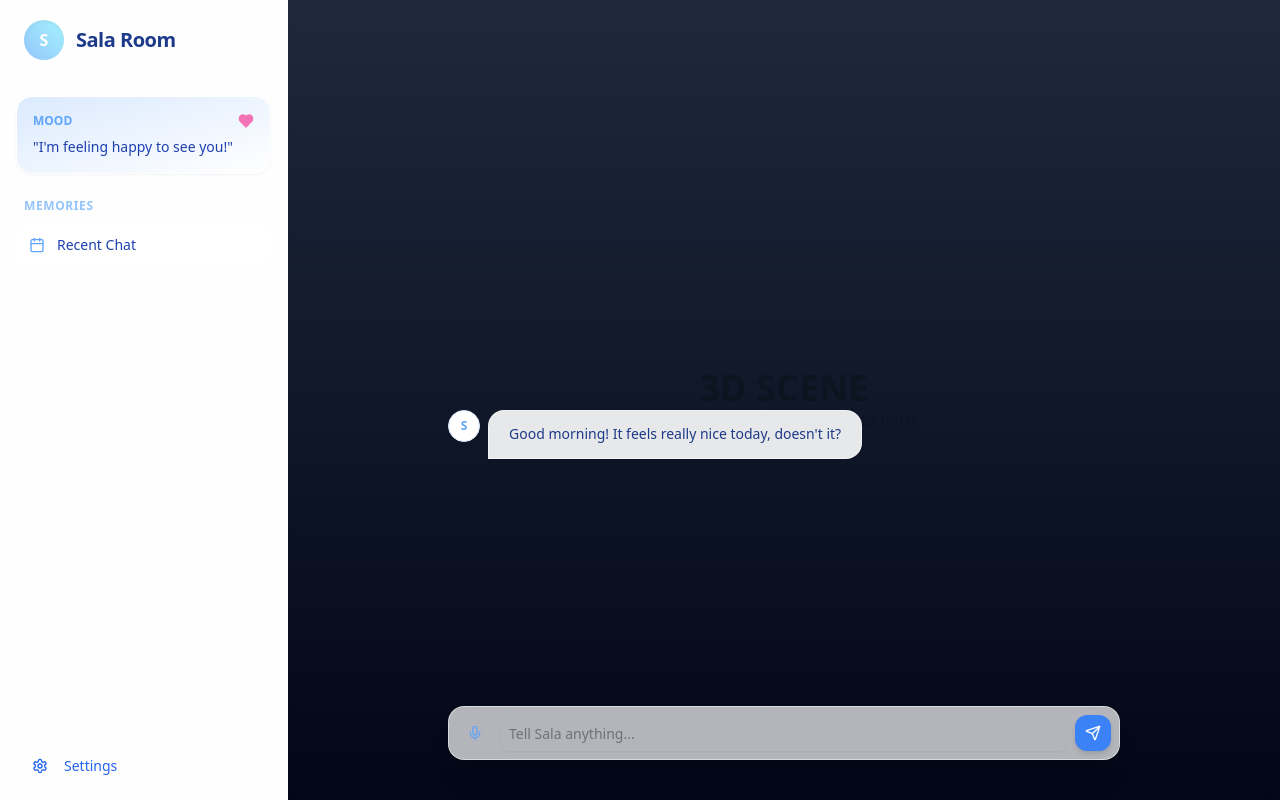
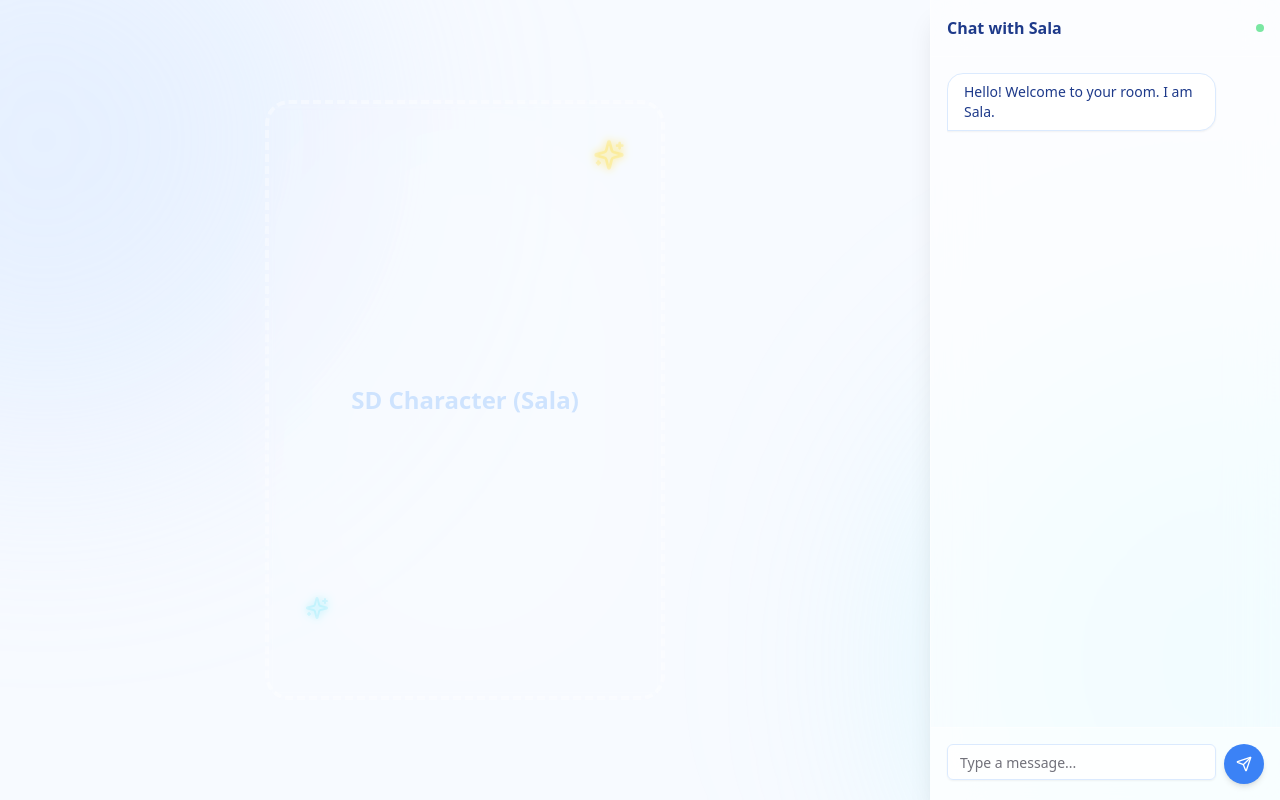
Before and after one commit to eddie-eights/sala-3d-unity, a Next.js app in the folder apps/web/: page /chat in a window 1280 px wide. Built offline with nearby package versions, Linux system fonts and the light colour scheme.

Commit message:
feat(web): add chat page layout and toast notifications

```diff
--- a/apps/web/app/chat/page.tsx
+++ b/apps/web/app/chat/page.tsx
@@ -1,112 +1,71 @@
-'use client';
+"use client";
 
-import { useState } from 'react';
+import { useState } from "react";
 import { Button } from "@/components/ui/button";
 import { Input } from "@/components/ui/input";
 import { ScrollArea } from "@/components/ui/scroll-area";
-import UnityView from "@/components/unity/unity-wrapper";
-import { Send, Mic, Settings, Calendar, Heart, Menu } from 'lucide-react';
-import Link from 'next/link';
-
-type Message = {
-    id: string;
-    role: 'user' | 'assistant';
-    content: string;
-}
+import { Send, Sparkles } from "lucide-react";
 
 export default function ChatPage() {
+  const [messages, setMessages] = useState<{ role: 'user' | 'assistant', content: string }[]>([
+    { role: 'assistant', content: 'Hello! Welcome to your room. I am Sala.' }
+  ]);
   const [input, setInput] = useState('');
-    const [messages, setMessages] = useState<Message[]>([
-        { id: '1', role: 'assistant', content: 'Good morning! It feels really nice today, doesn\'t it?' }
-    ]);
 
   const handleSend = () => {
     if (!input.trim()) return;
-        const newUserMsg: Message = { id: Date.now().toString(), role: 'user', content: input };
-        setMessages(prev => [...prev, newUserMsg]);
+    setMessages(prev => [...prev, { role: 'user', content: input }]);
     setInput('');
-
     // Mock response
     setTimeout(() => {
-             const newAiMsg: Message = { id: (Date.now() + 1).toString(), role: 'assistant', content: 'I am listening... (Database not connected yet!)' };
-             setMessages(prev => [...prev, newAiMsg]);
+        setMessages(prev => [...prev, { role: 'assistant', content: "That's interesting!" }]);
     }, 1000);
   };
 
   return (
-        <div className="flex h-screen w-full bg-blue-50/20 overflow-hidden font-sans">
-            {/* Sidebar (Cute/Glassmorphism) */}
-            <aside className="hidden w-72 flex-col border-r border-white/40 bg-white/60 backdrop-blur-md md:flex z-20 shadow-sm">
-                <div className="flex h-20 items-center px-6 border-b border-white/40">
-                    <div className="h-10 w-10 rounded-full bg-gradient-to-tr from-blue-300 to-cyan-200 shadow-inner flex items-center justify-center text-white font-bold">S</div>
-                    <span className="ml-3 text-xl font-bold text-blue-900 tracking-tight">Sala Room</span>
+    <div className="flex h-screen w-full bg-blue-50/50 overflow-hidden relative">
+       {/* Background Decoration */}
+       <div className="absolute top-[-20%] left-[-20%] h-[600px] w-[600px] rounded-full bg-blue-200/30 blur-[120px] pointer-events-none" />
+       <div className="absolute bottom-[-20%] right-[-20%] h-[600px] w-[600px] rounded-full bg-cyan-200/30 blur-[120px] pointer-events-none" />
+
+      {/* Main Content: Character Display (Center) */}
+      <div className="flex-1 flex flex-col items-center justify-center relative z-10 p-8">
+        {/* Placeholder for SD Character */}
+        <div className="relative h-[600px] w-[400px] flex items-center justify-center">
+            {/* Outline / Glow */}
+            <div className="absolute inset-0 bg-white/20 blur-3xl rounded-full" />
+
+            {/* Character Image Placeholder */}
+            {/* Replace this with an actual <img src="..." /> later */}
+            <div className="relative z-10 flex h-full w-full items-center justify-center rounded-3xl border-4 border-dashed border-white/50 bg-white/10 backdrop-blur-sm text-blue-200 font-bold text-2xl animate-pulse">
+                SD Character (Sala)
             </div>
 
-                {/* Status Card */}
-                <div className="p-4">
-                    <div className="rounded-2xl bg-gradient-to-br from-blue-100 to-white p-4 shadow-sm border border-white">
-                         <div className="flex justify-between items-center mb-2">
-                            <span className="text-xs font-bold text-blue-400 uppercase">Mood</span>
-                            <Heart className="h-4 w-4 text-pink-400 fill-pink-400 animate-pulse" />
-                         </div>
-                         <div className="text-sm text-blue-800 font-medium">
-                            "I'm feeling happy to see you!"
-                         </div>
+            {/* Floating particles/effects could go here */}
+            <Sparkles className="absolute top-10 right-10 h-8 w-8 text-yellow-300 animate-bounce" />
+            <Sparkles className="absolute bottom-20 left-10 h-6 w-6 text-cyan-300 animate-pulse" />
         </div>
       </div>
 
-                <div className="flex-1 overflow-y-auto px-4 py-2 space-y-2">
-                    <div className="px-2 text-xs font-bold uppercase text-blue-300 tracking-wider">Memories</div>
-                    <div className="flex items-center gap-3 rounded-xl bg-white/50 p-3 text-sm text-blue-800 hover:bg-white transition-colors cursor-pointer border border-transparent hover:border-blue-100">
-                        <Calendar className="h-4 w-4 text-blue-400" />
-                        <span>Recent Chat</span>
-                    </div>
+      {/* Right Sidebar: Chat Interface */}
+      <div className="w-[350px] border-l border-white/40 bg-white/60 backdrop-blur-xl shadow-xl flex flex-col z-20">
+        {/* Header */}
+        <div className="p-4 border-b border-white/40 flex items-center justify-between">
+            <h2 className="font-bold text-blue-900">Chat with Sala</h2>
+            <div className="h-2 w-2 rounded-full bg-green-400 animate-pulse" />
         </div>
 
-                <div className="border-t border-white/40 p-4">
-                    <Link href="/settings">
-                        <Button variant="ghost" className="w-full justify-start text-blue-600 hover:bg-blue-50 rounded-xl">
-                            <Settings className="mr-2 h-4 w-4" />
-                            Settings
-                        </Button>
-                    </Link>
-                </div>
-            </aside>
-
-            {/* Main Content */}
-            <main className="relative flex flex-1 flex-col h-full w-full">
-
-                {/* 3D Background Layer */}
-                <div className="absolute inset-0 z-0">
-                    <UnityView />
-                </div>
-
-                {/* Navbar Overlay (Mobile) */}
-                <div className="absolute top-0 left-0 right-0 z-10 flex h-16 items-center justify-between px-4 md:hidden pointer-events-none">
-                    <Button variant="secondary" size="icon" className="bg-white/80 shadow-sm pointer-events-auto backdrop-blur text-blue-900">
-                        <Menu className="h-6 w-6" />
-                    </Button>
-                </div>
-
-                {/* Chat Area Overlay - Floating Bottom */}
-                <div className="absolute bottom-0 left-0 right-0 z-10 flex flex-col items-center p-4 md:p-6 pb-6 md:pb-10 pointer-events-none">
-
-                    {/* Chat Logs (Scrollable) */}
-                    {/* Use 'pointer-events-auto' so we can scroll */}
-                    <ScrollArea className="mb-4 h-[35vh] w-full max-w-2xl pointer-events-auto pr-4">
-                        <div className="flex flex-col gap-4 pb-2">
-                            {messages.map((msg) => (
-                                <div key={msg.id} className={`flex ${msg.role === 'user' ? 'justify-end' : 'justify-start'} animate-in fade-in slide-in-from-bottom-2`}>
-                                    {msg.role === 'assistant' && (
-                                        <div className="mr-2 flex h-8 w-8 items-center justify-center rounded-full bg-white shadow-sm border border-blue-100 text-xs font-bold text-blue-400">S</div>
-                                    )}
-                                    <div
-                                        className={`max-w-[80%] rounded-2xl px-5 py-3 shadow-sm text-sm leading-relaxed
-                                        ${msg.role === 'user'
-                                            ? 'bg-gradient-to-r from-blue-500 to-cyan-500 text-white rounded-br-none'
-                                            : 'bg-white/90 backdrop-blur-md text-blue-900 border border-white/50 rounded-bl-none'}`}
-                                    >
-                                        {msg.content}
+        {/* Messages */}
+        <ScrollArea className="flex-1 p-4">
+            <div className="flex flex-col gap-4">
+                {messages.map((m, i) => (
+                    <div key={i} className={`flex ${m.role === 'user' ? 'justify-end' : 'justify-start'}`}>
+                        <div className={`max-w-[85%] rounded-2xl px-4 py-2 text-sm shadow-sm ${
+                            m.role === 'user'
+                            ? 'bg-blue-500 text-white rounded-br-none'
+                            : 'bg-white text-blue-900 rounded-bl-none border border-blue-100'
+                        }`}>
+                            {m.content}
                         </div>
                     </div>
                 ))}
@@ -114,23 +73,21 @@ export default function ChatPage() {
         </ScrollArea>
 
         {/* Input Area */}
-                    <div className="pointer-events-auto flex w-full max-w-2xl items-center gap-2 rounded-2xl border border-white/50 bg-white/70 p-2 shadow-xl backdrop-blur-md transition-all focus-within:bg-white/90 focus-within:scale-[1.01]">
-                        <Button variant="ghost" size="icon" className="rounded-full text-blue-400 hover:bg-blue-100 hover:text-blue-600">
-                            <Mic className="h-5 w-5" />
-                        </Button>
+        <div className="p-4 border-t border-white/40 bg-white/40">
+            <div className="flex gap-2">
                 <Input
-                            className="flex-1 border-none bg-transparent text-blue-900 placeholder-blue-300 focus-visible:ring-0 focus-visible:ring-offset-0 px-2"
-                            placeholder="Tell Sala anything..."
                     value={input}
                     onChange={(e) => setInput(e.target.value)}
                     onKeyDown={(e) => e.key === 'Enter' && handleSend()}
+                    placeholder="Type a message..."
+                    className="bg-white/80 border-blue-100 focus-visible:ring-blue-400/50"
                 />
-                         <Button size="icon" className="rounded-xl bg-blue-500 hover:bg-blue-600 shadow-md transition-colors" onClick={handleSend}>
-                            <Send className="h-4 w-4 text-white" />
+                <Button size="icon" onClick={handleSend} className="bg-blue-500 hover:bg-blue-600 text-white rounded-full h-10 w-10 shrink-0 shadow-md transition-transform hover:scale-105">
+                    <Send className="h-4 w-4" />
                 </Button>
             </div>
         </div>
-            </main>
+      </div>
     </div>
   );
 }
--- a/apps/web/app/layout.tsx
+++ b/apps/web/app/layout.tsx
@@ -1,6 +1,7 @@
 import type { Metadata } from "next";
 import localFont from "next/font/local";
 import "./globals.css";
+import { Toaster } from "@/components/ui/sonner";
 
 const geistSans = localFont({
   src: "./fonts/GeistVF.woff",
@@ -25,6 +26,7 @@ export default function RootLayout({
     <html lang="en">
       <body className={`${geistSans.variable} ${geistMono.variable}`}>
         {children}
+        <Toaster />
       </body>
     </html>
   );
--- /dev/null
+++ b/apps/web/components/ui/sonner.tsx
@@ -0,0 +1,31 @@
+"use client"
+
+import { useTheme } from "next-themes"
+import { Toaster as Sonner } from "sonner"
+
+type ToasterProps = React.ComponentProps<typeof Sonner>
+
+const Toaster = ({ ...props }: ToasterProps) => {
+  const { theme = "system" } = useTheme()
+
+  return (
+    <Sonner
+      theme={theme as ToasterProps["theme"]}
+      className="toaster group"
+      toastOptions={{
+        classNames: {
+          toast:
+            "group toast group-[.toaster]:bg-background group-[.toaster]:text-foreground group-[.toaster]:border-border group-[.toaster]:shadow-lg",
+          description: "group-[.toast]:text-muted-foreground",
+          actionButton:
+            "group-[.toast]:bg-primary group-[.toast]:text-primary-foreground",
+          cancelButton:
+            "group-[.toast]:bg-muted group-[.toast]:text-muted-foreground",
+        },
+      }}
+      {...props}
+    />
+  )
+}
+
+export { Toaster }
--- a/apps/web/package.json
+++ b/apps/web/package.json
@@ -22,9 +22,11 @@
     "db": "workspace:*",
     "lucide-react": "^0.460.0",
     "next": "14.2.16",
+    "next-themes": "^0.4.6",
     "postgres": "^3.4.7",
     "react": "18.3.1",
     "react-dom": "18.3.1",
+    "sonner": "^2.0.7",
     "tailwind-merge": "^3.0.2",
     "tailwindcss-animate": "^1.0.7",
     "ui": "workspace:*"
```
Also changed, not shown: apps/web/app/settings/page.tsx (+11 -2 lines), 1 other file (tests, documents, lock files or other folders). Lines whose indentation alone changed are shown as unchanged.
